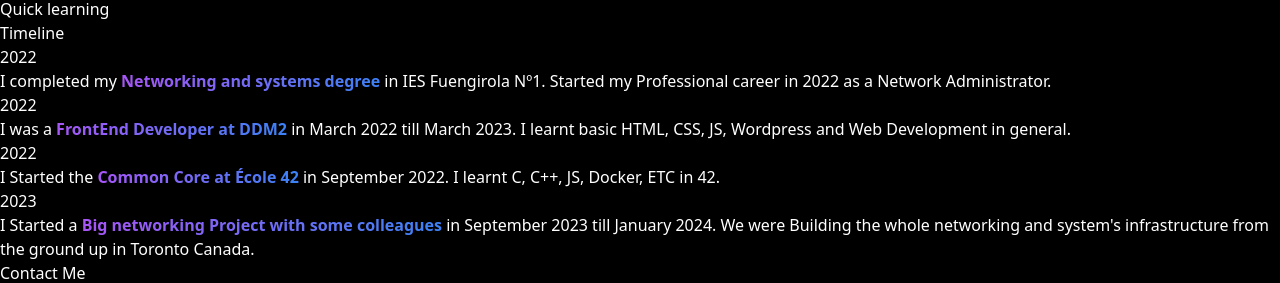
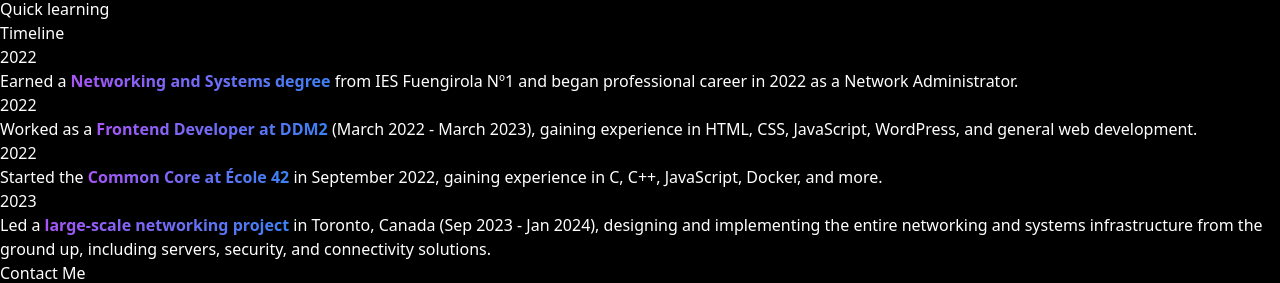
Before and after one commit to YD-S/Portfolio, a React (Vite) app: page / in a window 1280 px wide. Shown: the part 1064-1347 px from the top of the page. Built offline with nearby package versions, Linux system fonts and the light colour scheme; no server answers.

Commit message:
Minor changes

```diff
--- a/src/Data/TimelineContentData.jsx
+++ b/src/Data/TimelineContentData.jsx
@@ -5,7 +5,7 @@ export const TimelineContentData = [
         id: 1,
         children: (
             <>
-                I completed my <strong className={"gradiant-text-about"}>Networking and systems degree </strong> in IES Fuengirola Nº1. Started my Professional career in 2022 as a Network Administrator.
+                Earned a <strong className={"gradiant-text-about"}>Networking and Systems degree </strong>from IES Fuengirola Nº1 and began professional career in 2022 as a Network Administrator.
             </>
         ),
         year: "2022",
@@ -14,7 +14,7 @@ export const TimelineContentData = [
         id: 2,
         children: (
             <>
-                I was a <strong className={"gradiant-text-about"}>FrontEnd Developer at DDM2</strong> in March 2022 till March 2023. I learnt basic HTML, CSS, JS, Wordpress and Web Development in general.
+                Worked as a <strong className={"gradiant-text-about"}>Frontend Developer at DDM2</strong> (March 2022 - March 2023), gaining experience in HTML, CSS, JavaScript, WordPress, and general web development.
             </>
         ),
         year: "2022",
@@ -23,7 +23,7 @@ export const TimelineContentData = [
         id: 3,
         children: (
             <>
-                I Started the <strong className={"gradiant-text-about"}>Common Core at École 42</strong> in September 2022. I learnt C, C++, JS, Docker, ETC in 42.
+                Started the <strong className={"gradiant-text-about"}>Common Core at École 42</strong> in September 2022, gaining experience in C, C++, JavaScript, Docker, and more.
             </>
         ),
         year: "2022",
@@ -32,7 +32,7 @@ export const TimelineContentData = [
         id: 4,
         children: (
             <>
-                I Started a <strong className={"gradiant-text-about"}> Big networking Project with some colleagues</strong> in September 2023 till January 2024. We were Building the whole networking and system's infrastructure from the ground up in Toronto Canada.
+                Led a <strong className={"gradiant-text-about"}>large-scale networking project</strong> in Toronto, Canada (Sep 2023 - Jan 2024), designing and implementing the entire networking and systems infrastructure from the ground up, including servers, security, and connectivity solutions.
             </>
         ),
         year: "2023",
```
